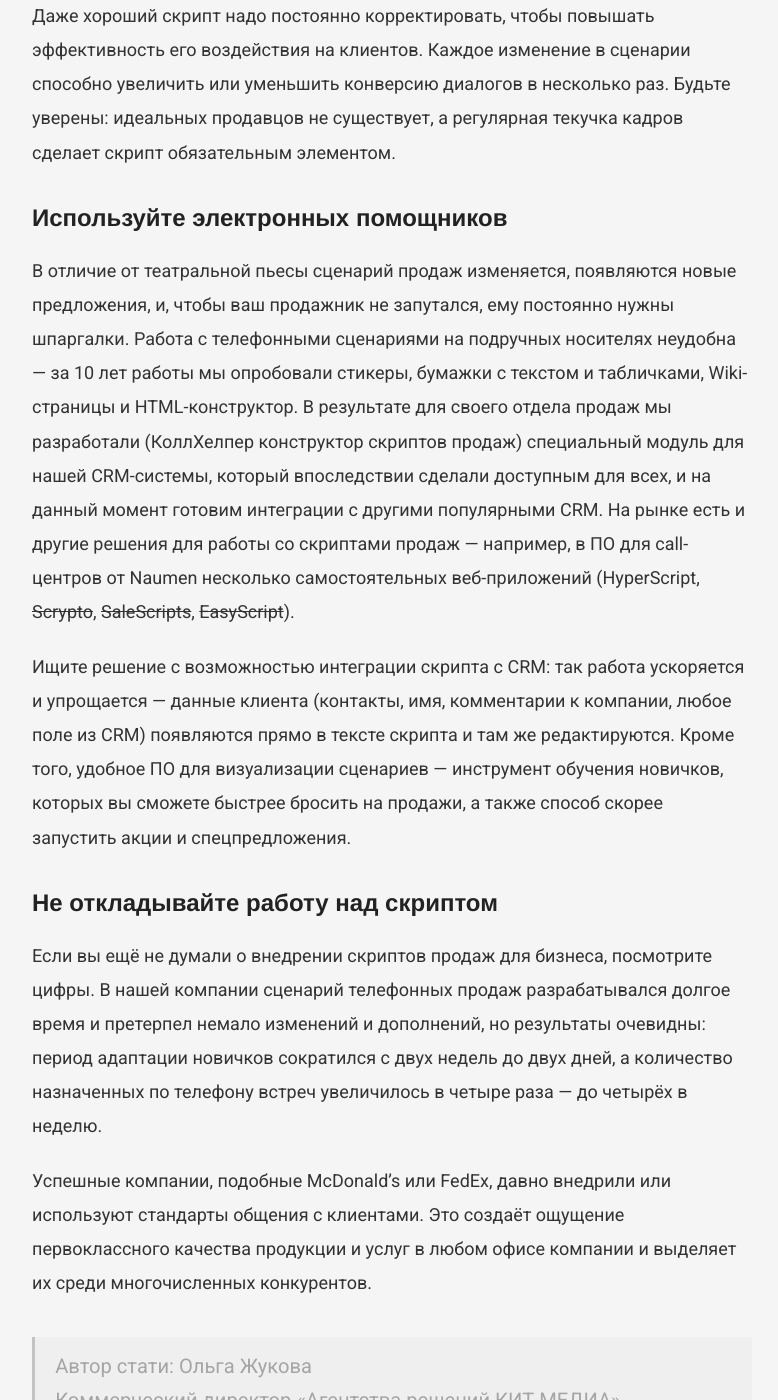
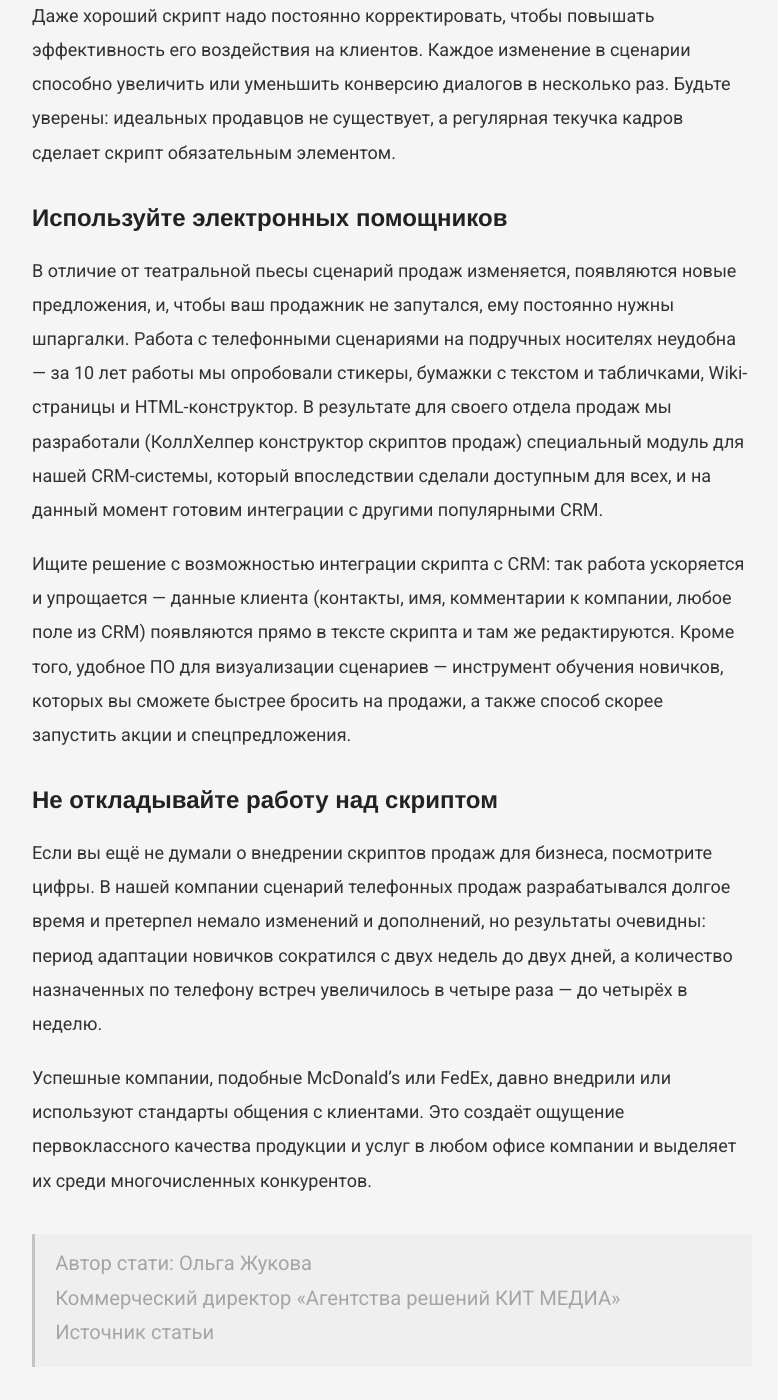
Before and after one commit to VadymVolos/vadymvolos.github.io, a Jekyll site: the page built from _posts/digital-marketing/2017-07-04-kak-napisat-idealnyy-skript-dlya-prodazhnikov.md, in a window 1280 px wide and 1400 px high, scrolled down 3566 px. Shown: the whole window, without its empty margins (248-1026 px from the left). Built offline with Jekyll 4.4.1, drawn with Linux system fonts in a browser that asks for light colours; nearby versions of some CDN libraries; comment, search, counter and statistics services are not loaded; some of the changed lines change nothing that is shown; some of the changed text lies outside the part shown.

Commit message:
Update 2017-07-04-kak-napisat-idealnyy-skript-dlya-prodazhnikov.md

```diff
--- a/_posts/digital-marketing/2017-07-04-kak-napisat-idealnyy-skript-dlya-prodazhnikov.md
+++ b/_posts/digital-marketing/2017-07-04-kak-napisat-idealnyy-skript-dlya-prodazhnikov.md
@@ -58,7 +58,7 @@
 
 <h2>Используйте электронных помощников</h2>
 
-В отличие от театральной пьесы сценарий продаж изменяется, появляются новые предложения, и, чтобы ваш продажник не запутался, ему постоянно нужны шпаргалки. Работа с телефонными сценариями на подручных носителях неудобна — за 10 лет работы мы опробовали стикеры, бумажки с текстом и табличками, Wiki-страницы и HTML-конструктор. В результате для своего отдела продаж мы разработали (КоллХелпер конструктор скриптов продаж) специальный модуль для нашей CRM-системы, который впоследствии сделали доступным для всех, и на данный момент готовим интеграции с другими популярными CRM. На рынке есть и другие решения для работы со скриптами продаж — например, в ПО для call-центров от Naumen несколько самостоятельных веб-приложений (HyperScript, <s>Scrypto</s>, <s>SaleScripts</s>, <s>EasyScript</s>).
+В отличие от театральной пьесы сценарий продаж изменяется, появляются новые предложения, и, чтобы ваш продажник не запутался, ему постоянно нужны шпаргалки. Работа с телефонными сценариями на подручных носителях неудобна — за 10 лет работы мы опробовали стикеры, бумажки с текстом и табличками, Wiki-страницы и HTML-конструктор. В результате для своего отдела продаж мы разработали (КоллХелпер конструктор скриптов продаж) специальный модуль для нашей CRM-системы, который впоследствии сделали доступным для всех, и на данный момент готовим интеграции с другими популярными CRM. <!--На рынке есть и другие решения для работы со скриптами продаж — например, в ПО для call-центров от Naumen несколько самостоятельных веб-приложений (HyperScript, <s>Scrypto</s>, <s>SaleScripts</s>, <s>EasyScript</s>).-->
 
 Ищите решение с возможностью интеграции скрипта с CRM: так работа ускоряется и упрощается — данные клиента (контакты, имя, комментарии к компании, любое поле из CRM) появляются прямо в тексте скрипта и там же редактируются. Кроме того, удобное ПО для визуализации сценариев — инструмент обучения новичков, которых вы сможете быстрее бросить на продажи, а также способ скорее запустить акции и спецпредложения.
 
@@ -74,6 +74,8 @@
 <a rel="nofollow" target="_blank" href="https://secretmag.ru/business/methods/scripty-prodaj.htm" style="color: #aba5a5;">Источник статьи</a>
 </blockquote>
 
+
+<!--
 <h2>Веб сервисы, электронные помощники, для создания и работы со скриптами:</h2>
 <ul>
 <li><a rel="nofollow" target="_blank" href="http://callhelp.kit-media.com/">КоллХелпер</a> (конструктор скриптов продаж)</li>
@@ -82,9 +84,9 @@
 <li><a rel="nofollow" target="_blank" href="https://scriptdesigner.ru/rates">scriptdesigner ru</a></li>
 <li><a rel="nofollow" target="_blank" href="https://sales-elevator.ru/">Sales Elevator ru</a></li>
 
-<li><s><a rel="nofollow" target="_blank" href="http://scrypto.ru/">Scrypto ru</a> (недоступен)</s></li>
-<li><s><a rel="nofollow" target="_blank" href="http://script-zvonka.ru/">SaleScripts ru</a> (недоступен)</s></li>
-<li><s><a rel="nofollow" target="_blank" href="http://www.easyscript.ru/">EasyScript</a> (недоступен)</s></li>
+<li><s><a rel="nofollow" target="_blank" href="http://scrypto.ru/">Scrypto ru</a> (сервис перестал работать)</s></li>
+<li><s><a rel="nofollow" target="_blank" href="http://script-zvonka.ru/">SaleScripts ru</a> (сервис перестал работать)</s></li>
+<li><s><a rel="nofollow" target="_blank" href="http://www.easyscript.ru/">EasyScript</a> (сервис перестал работать)</s></li>
 </ul>
 
 <ul class="accordion">
@@ -173,7 +175,7 @@
     </li>
 
 </ul>
-
+-->
 
 <!--
 <a rel="nofollow" target="_blank" href=""></a>
```
